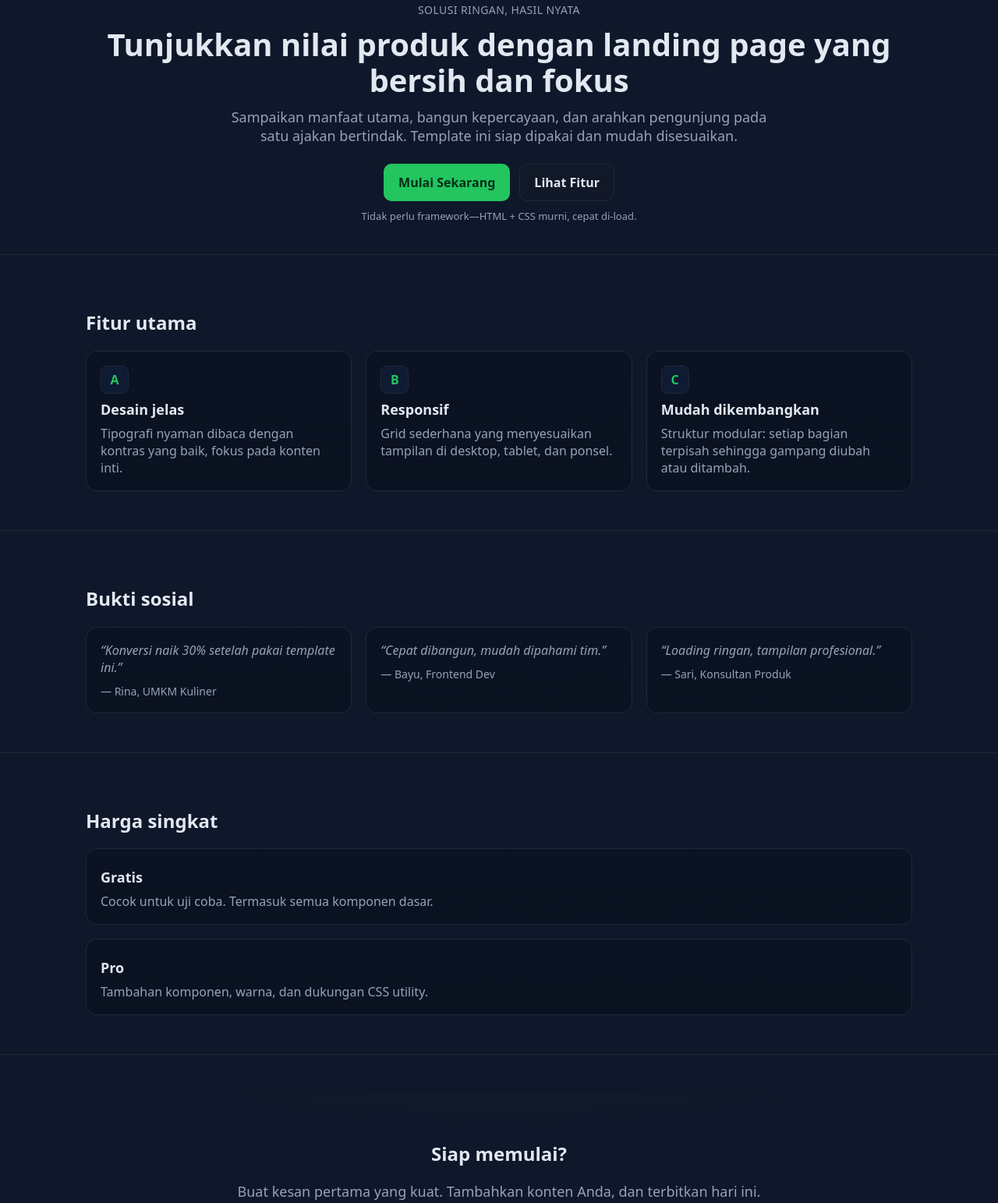
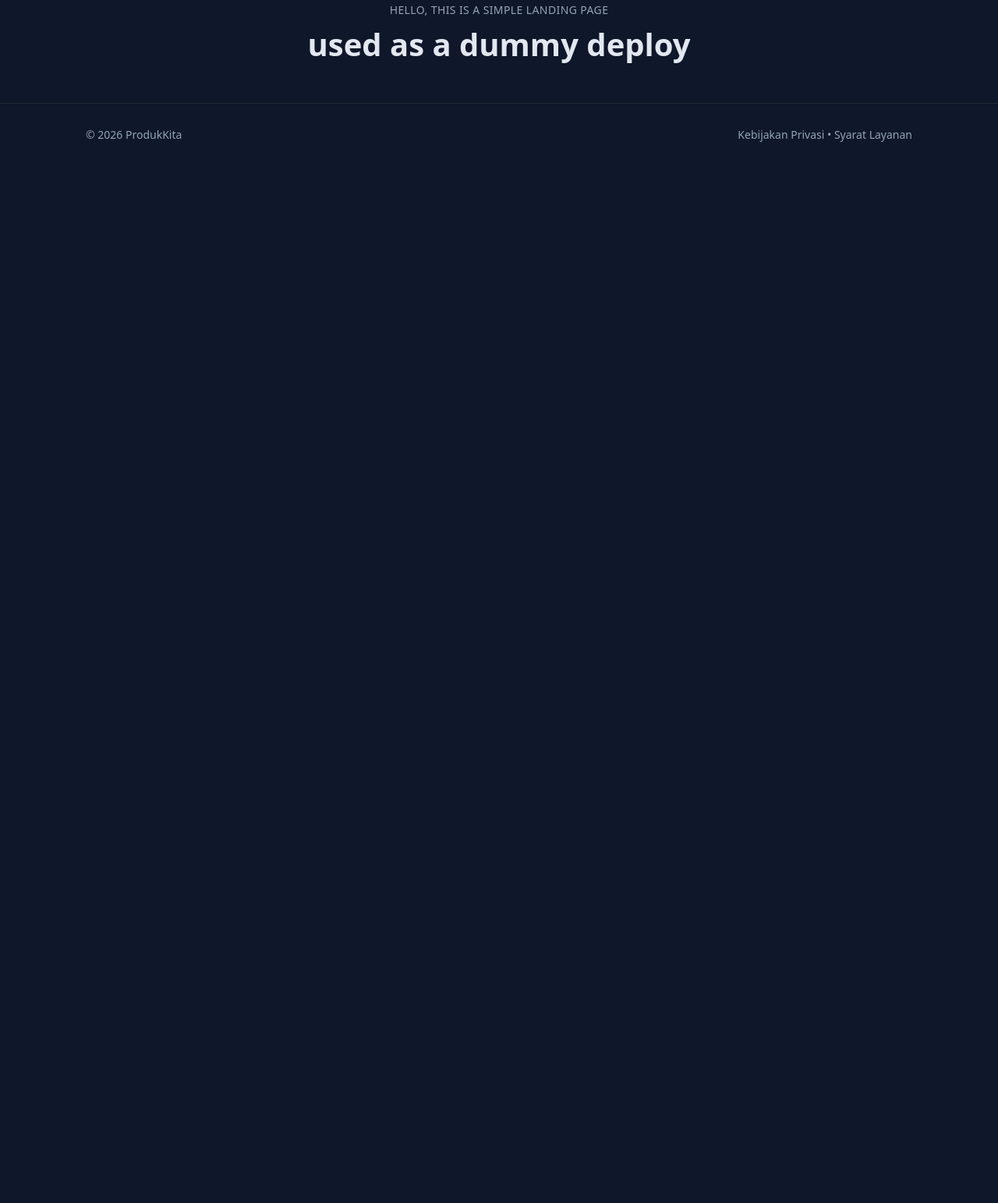
Before and after one commit to nwlslms/landing, a plain HTML site: page index.html in a window 1280 px wide. Shown: the part 146-1689 px from the top of the page at 78% size. After the commit the page ends 800 px from the top, so only its background shows below. Drawn offline with Linux system fonts and the light colour scheme.

Commit message:
Revise title and hero section content
Updated the title and description for the landing page, and modified the hero section content.

```diff
--- a/index.html
+++ b/index.html
@@ -3,8 +3,8 @@
 <head>
   <meta charset="UTF-8" />
   <meta name="viewport" content="width=device-width, initial-scale=1" />
-  <title>ProdukKita — Solusi Sederhana, Hasil Maksimal</title>
-  <meta name="description" content="Landing page sederhana untuk menampilkan nilai produk, fitur utama, dan ajakan bertindak." />
+  <title>Sil's Landing Page</title>
+  <meta name="description" content="Simple landing page" />
   <style>
     :root{
       --bg: #0f172a;        /* slate-900 */
@@ -114,91 +114,9 @@
 
   <!-- HERO -->
   <header class="hero container">
-    <div class="eyebrow">Solusi ringan, hasil nyata</div>
-    <h1 class="title">Tunjukkan nilai produk dengan landing page yang bersih dan fokus</h1>
-    <p class="subtitle">Sampaikan manfaat utama, bangun kepercayaan, dan arahkan pengunjung pada satu ajakan bertindak. Template ini siap dipakai dan mudah disesuaikan.</p>
-    <div class="cta">
-      <a href="#gabung" class="btn btn-primary">Mulai Sekarang</a>
-      <a href="#fitur" class="btn">Lihat Fitur</a>
-    </div>
-    <div class="note">Tidak perlu framework—HTML + CSS murni, cepat di-load.</div>
+    <div class="eyebrow">Hello, this is a simple landing page</div>
+    <h1 class="title">used as a dummy deploy</h1>
   </header>
-
-  <main>
-    <!-- FEATURES -->
-    <section id="fitur" class="features">
-      <div class="container">
-        <h2>Fitur utama</h2>
-        <div class="grid">
-          <article class="card">
-            <div class="feature-icon">A</div>
-            <h3>Desain jelas</h3>
-            <p>Tipografi nyaman dibaca dengan kontras yang baik, fokus pada konten inti.</p>
-          </article>
-          <article class="card">
-            <div class="feature-icon">B</div>
-            <h3>Responsif</h3>
-            <p>Grid sederhana yang menyesuaikan tampilan di desktop, tablet, dan ponsel.</p>
-          </article>
-          <article class="card">
-            <div class="feature-icon">C</div>
-            <h3>Mudah dikembangkan</h3>
-            <p>Struktur modular: setiap bagian terpisah sehingga gampang diubah atau ditambah.</p>
-          </article>
-        </div>
-      </div>
-    </section>
-
-    <!-- TESTIMONIALS -->
-    <section id="testimoni" class="testi">
-      <div class="container">
-        <h2>Bukti sosial</h2>
-        <div class="grid">
-          <article class="card">
-            <p class="quote">“Konversi naik 30% setelah pakai template ini.”</p>
-            <div class="author">— Rina, UMKM Kuliner</div>
-          </article>
-          <article class="card">
-            <p class="quote">“Cepat dibangun, mudah dipahami tim.”</p>
-            <div class="author">— Bayu, Frontend Dev</div>
-          </article>
-          <article class="card">
-            <p class="quote">“Loading ringan, tampilan profesional.”</p>
-            <div class="author">— Sari, Konsultan Produk</div>
-          </article>
-        </div>
-      </div>
-    </section>
-
-    <!-- SIMPLE PRICING PREVIEW -->
-    <section id="harga">
-      <div class="container">
-        <h2>Harga singkat</h2>
-        <div class="grid">
-          <article class="card">
-            <h3>Gratis</h3>
-            <p>Cocok untuk uji coba. Termasuk semua komponen dasar.</p>
-          </article>
-          <article class="card">
-            <h3>Pro</h3>
-            <p>Tambahan komponen, warna, dan dukungan CSS utility.</p>
-          </article>
-        </div>
-      </div>
-    </section>
-
-    <!-- CTA BLOCK -->
-    <section id="gabung">
-      <div class="container cta-block">
-        <h2>Siap memulai?</h2>
-        <p class="subtitle">Buat kesan pertama yang kuat. Tambahkan konten Anda, dan terbitkan hari ini.</p>
-        <div class="cta">
-          <a href="#" class="btn btn-primary">Coba Gratis</a>
-          <a href="#" class="btn">Hubungi Kami</a>
-        </div>
-      </div>
-    </section>
-  </main>
 
   <!-- FOOTER -->
   <footer>
```
